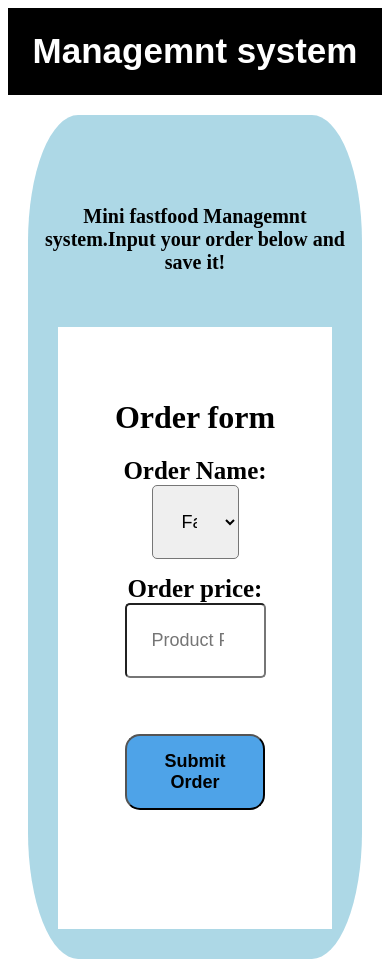
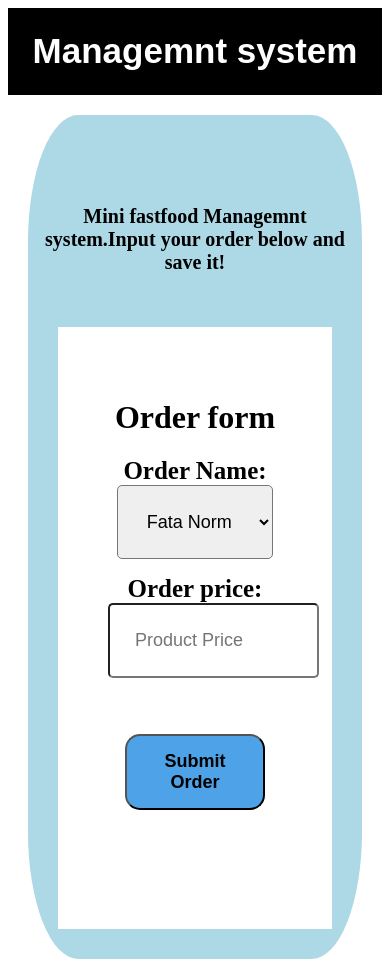
Before and after one commit to Fanitu/basic-Managment, a React (Vite) app: page / in a window 390 px wide. Built offline with nearby package versions, Linux system fonts and the light colour scheme.

Commit message:
fixing the input overlay in mobile phone

```diff
--- a/src/index.css
+++ b/src/index.css
@@ -38,7 +38,7 @@
   font-weight: bold;
 }
 .orderType,.orderPrice{
-  width: 50%;
+  width: 90%;
   font-size: 18px;
   padding: 25px;
   border-radius: 5px;
```
